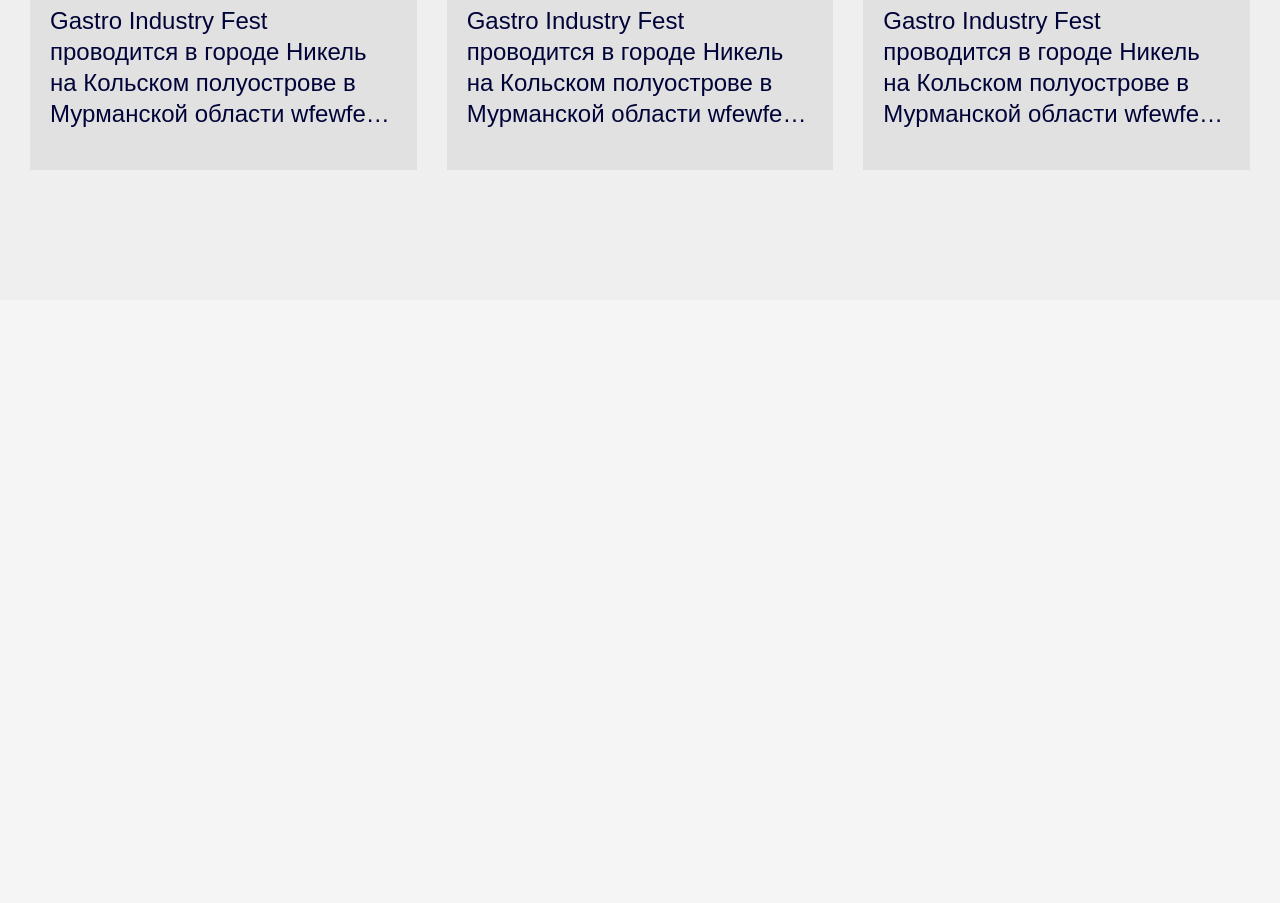
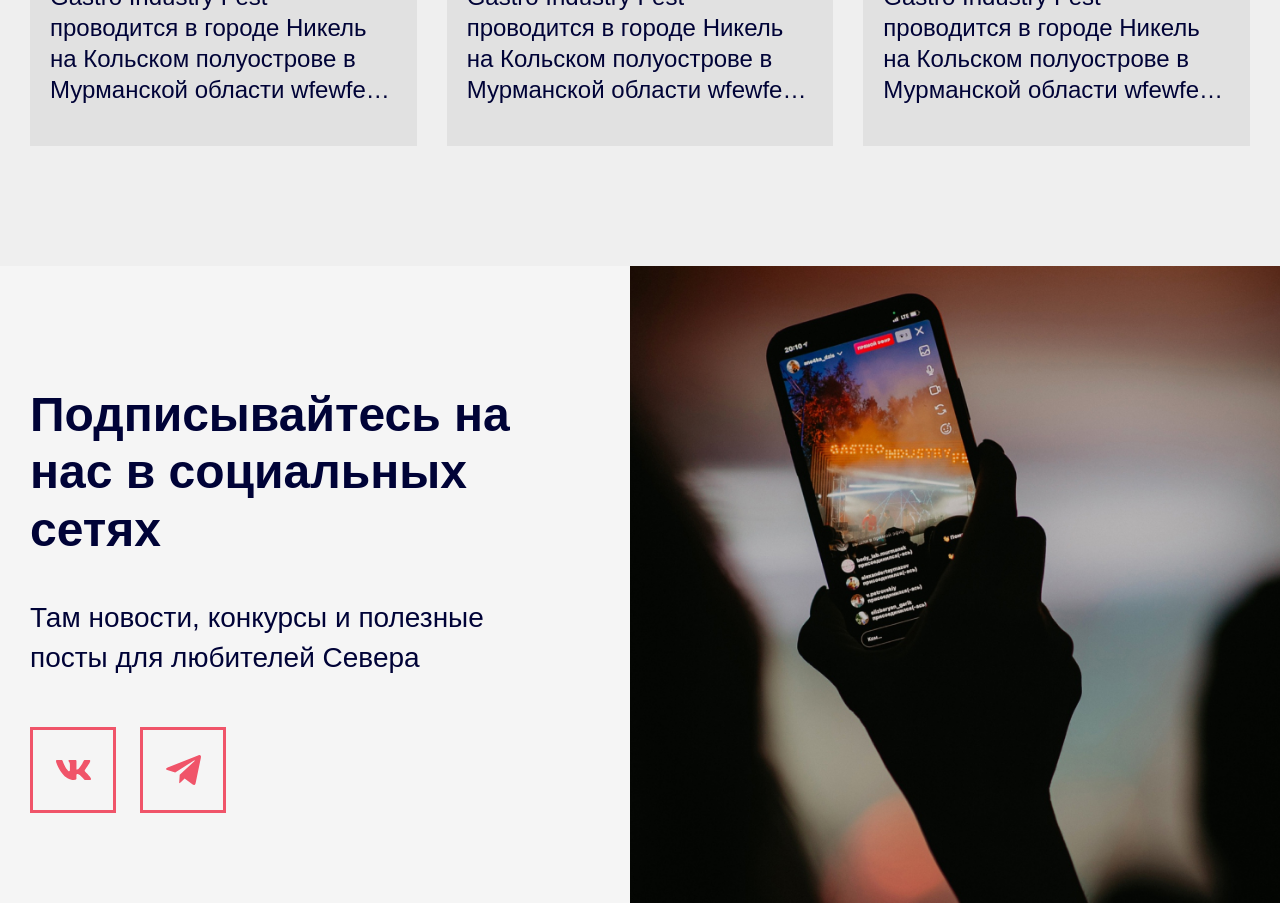
Before and after one commit to Pauchoook/gastro, a website: page src/index.html in a window 1280 px wide. Shown: the part 10732-11635 px from the top of the page. Before the commit the page ends 11032 px from the top, so only its background shows below. Drawn offline with nearby package versions, Linux system fonts and the light colour scheme; files that its build step writes are made by us from their sources; files whose address does not match are found by name.

Commit message:
subscription

```diff
--- a/gulp/version.json
+++ b/gulp/version.json
@@ -1,3 +1,3 @@
 {
-    "main": "20230607145721"
+    "main": "20230607173841"
 }
--- a/src/html/components/mass-media.html
+++ b/src/html/components/mass-media.html
@@ -1,5 +1,5 @@
 <section class="mass-media">
-  <div class="container mass-media__container">
+  <div class="container _big">
     <h2 class="title-2 mass-media__title">СМИ о нас</h2>
     <div class="mass-media__slider-nav">
       <button class="btn mass-media__slider-btn mass-media__slider-btn--prev">
--- /dev/null
+++ b/src/html/components/subscription.html
@@ -0,0 +1,25 @@
+<section class="subscription">
+  <div class="container _big">
+    <div class="subscription__info">
+      <h2 class="subscription__title">Подписывайтесь на нас в социальных сетях</h2>
+      <p class="subscription__content">Там новости, конкурсы и полезные посты для любителей Севера</p>
+      <ul class="list subscription__social">
+        <li>
+          <a href="#" class="subscription__social-btn">
+            <svg class="subscription__social-icon">
+              <use xlink:href="img/icons/icons.svg#icon-vk"></use>
+            </svg>
+          </a>
+        </li>
+        <li>
+          <a href="#" class="subscription__social-btn">
+            <svg class="subscription__social-icon">
+              <use xlink:href="img/icons/icons.svg#icon-tg"></use>
+            </svg>
+          </a>
+        </li>
+      </ul>
+    </div>
+  </div>
+  <img src="@img/pictures/subscription.jpg" alt="Изображение" class="subscription__img">
+</section>
--- a/src/index.html
+++ b/src/index.html
@@ -17,6 +17,7 @@
         @@include('html/components/road.html', {})
         @@include('html/components/video-fest.html', {})
         @@include('html/components/mass-media.html', {})
+        @@include('html/components/subscription.html', {})
     </main>
 
     @@include('html/components/footer.html', {})
--- a/src/js/files/sliders.js
+++ b/src/js/files/sliders.js
@@ -28,6 +28,22 @@
         nextEl: " .mass-media__slider-btn--next",
         prevEl: " .mass-media__slider-btn--prev",
       },
+      breakpoints: {
+        1440: {
+          spaceBetween: 30
+        },
+        1200: {
+          slidesPerView: 3
+        },
+        577: {
+          slidesPerView: 2,
+          spaceBetween: 20
+        },
+        300: {
+          slidesPerView: 1,
+          spaceBetween: 20
+        }
+      }
     });
   }
 }
--- a/src/scss/base/config-container.scss
+++ b/src/scss/base/config-container.scss
@@ -9,6 +9,11 @@
   width: 100%;
   padding: 0 var(--offset-width);
   margin: 0 auto;
+  &._big {
+    --content-width: 1430px;
+    --offset-width: 30px;
+    --container-width: calc(var(--content-width) + (var(--offset-width) * 2));
+  }
   @include tablet {
     max-width: none;
     padding: 0 15px;
--- a/src/scss/components/hero.scss
+++ b/src/scss/components/hero.scss
@@ -106,8 +106,8 @@
   }
   &__social-btn {
     @include flex-center;
-    width: 85px;
-    height: 85px;
+    width: 86px;
+    height: 86px;
     border: 3px solid var(--gray-1);
     transition: ease, background-color 0.2s ease;
     @include hover {
--- a/src/scss/components/mass-media.scss
+++ b/src/scss/components/mass-media.scss
@@ -2,13 +2,20 @@
   overflow: hidden;
   padding: 145px 0px 130px 0px;
   background-color: var(--gray-2);
-  &__container {
-    --content-width: 1430px;
-    --offset-width: 30px;
-    --container-width: calc(var(--content-width) + (var(--offset-width) * 2));
+  @include desktop {
+    padding: 120px 0px;
+  }
+  @include laptop {
+    padding: 100px 0px;
+  }
+  @include tablet {
+    padding: 80px 0px 60px 0px;
   }
   &__title {
     margin: 0;
+    @include mobile {
+      margin-bottom: 20px;
+    }
   }
   &__slider-nav {
     margin-left: auto;
@@ -16,6 +23,9 @@
     width: fit-content;
     column-gap: 25px;
     margin-bottom: 55px;
+    @include tablet {
+      margin-bottom: 30px;
+    }
   }
   &__slider-btn {
     width: 112px;
@@ -26,6 +36,18 @@
     }
     &.swiper-button-disabled {
       color: #9C9C9C;
+    }
+    @include laptop {
+      width: 90px;
+      height: 28px;
+    }
+    @include laptop-min {
+      width: 80px;
+      height: 24px;
+    }
+    @include mobile {
+      width: 65px;
+      height: 20px;
     }
   }
   &__slider-btn-icon {
@@ -39,12 +61,29 @@
     box-sizing: border-box;
     padding: 20px 20px 40px 20px;
     background-color: var(--gray-3);
+    transition: transform .2s ease, box-shadow .2s ease;
+    @include hover {
+      box-shadow: 0px 4px 47px -2px rgba(0, 0, 0, 0.25);
+      transform: translateY(-15px);
+    }
+    @include tablet {
+      padding: 15px;
+    }
+    @include mobile {
+      padding: 20px 20px 40px 20px;
+    }
   }
   &__slide-img {
     width: 100%;
     height: 285px;
     object-fit: cover;
     margin-bottom: 20px;
+    @include laptop-min {
+      height: 230px;
+    }
+    @include mobile {
+      height: 165px;
+    }
   }
   &__slide-tag {
     display: block;
@@ -52,6 +91,12 @@
     line-height: 119%;
     color: var(--peach-3);
     margin-bottom: 20px;
+    @include laptop-min {
+      font-size: 18px;
+    }
+    @include tablet {
+      font-size: 16px;
+    }
   }
   &__slide-title {
     font-weight: 600;
@@ -59,6 +104,9 @@
     line-height: 119%;
     margin-bottom: 20px;
     margin: 0px 0px 20px 0px;
+    @include tablet {
+      font-size: 24px;
+    }
   }
   &__slide-content {
     --lines: 4;
@@ -67,5 +115,11 @@
     margin: 0;
     font-size: 24px;
     line-height: 130%;
+    @include laptop-min {
+      font-size: 20px;
+    }
+    @include tablet {
+      font-size: 18px;
+    }
   }
 }
--- /dev/null
+++ b/src/scss/components/subscription.scss
@@ -0,0 +1,120 @@
+.subscription {
+  position: relative;
+  padding: 160px 0px;
+  @include desktop {
+    padding: 120px 0px 90px 0px;
+  }
+  @include laptop {
+    padding: 100px 0px;
+  }
+  @include laptop-min {
+    padding: 80px 0px 0px 0px;
+  }
+  @include tablet {
+    padding-top: 60px;
+  }
+  &__info {
+    max-width: 675px;
+    @include desktop {
+      max-width: 500px;
+    }
+    @include laptop {
+      max-width: 420px;
+    }
+    @include laptop-min {
+      max-width: none;
+      padding-bottom: 40px;
+    }
+  }
+  &__title {
+    font-weight: 600;
+    font-size: 56px;
+    line-height: 120%;
+    margin: 0px 0px 40px 0px;
+    @include desktop {
+      font-size: 48px;
+    }
+    @include laptop {
+      font-size: 40px;
+      margin-bottom: 25px;
+    }
+    @include tablet {
+      font-size: 32px;
+    }
+  }
+  &__content {
+    font-size: 32px;
+    line-height: 140%;
+    margin: 0px 0px 70px 0px;
+    @include desktop {
+      font-size: 28px;
+      margin-bottom: 50px;
+    }
+    @include laptop {
+      margin-bottom: 30px;
+    }
+    @include tablet {
+      font-size: 24px;
+    }
+  }
+  &__social {
+    display: flex;
+    gap: 24px;
+    @include mobile {
+      gap: 20px
+    }
+  }
+  &__social-btn {
+    @include flex-center;
+    width: 86px;
+    height: 86px;
+    border: 3px solid var(--peach-3);
+    color: var(--peach-3);
+    transition: ease, background-color 0.2s ease;
+    @include hover {
+      background-color: var(--peach-3);
+      color: var(--gray-1);
+    }
+    @include laptop {
+      width: 68px;
+      height: 68px;
+    }
+    @include mobile {
+      width: 64px;
+      height: 64px;
+    }
+  }
+  &__social-icon {
+    width: 40px;
+    height: 40px;
+    @include laptop {
+      width: 30px;
+      height: 30px;
+    }
+  }
+  &__img {
+    position: absolute;
+    display: block;
+    width: 835px;
+    height: 100%;
+    object-fit: cover;
+    top: 0;
+    right: 0;
+    bottom: 0;
+    @media (max-width: 1679px) {
+      width: 720px;
+    }
+    @include desktop {
+      width: 650px;
+    }
+    @include laptop {
+      width: 520px;
+    }
+    @include laptop-min {
+      position: static;
+      width: 100%;
+      height: auto;
+      max-height: 400px;
+    }
+  }
+}
--- a/src/scss/style.scss
+++ b/src/scss/style.scss
@@ -30,5 +30,6 @@
 @import "./components/road";
 @import "./components/video-fest";
 @import "./components/mass-media";
+@import "./components/subscription";
 
 @import "./components/header";
```
Also changed, not shown: dist/css/style.css, dist/css/style.min.css, dist/img/pictures/subscription.jpg (added), dist/img/stack/sprite.stack.html, dist/index.html, dist/js/app.min.js, src/img/pictures/subscription.jpg (added).
